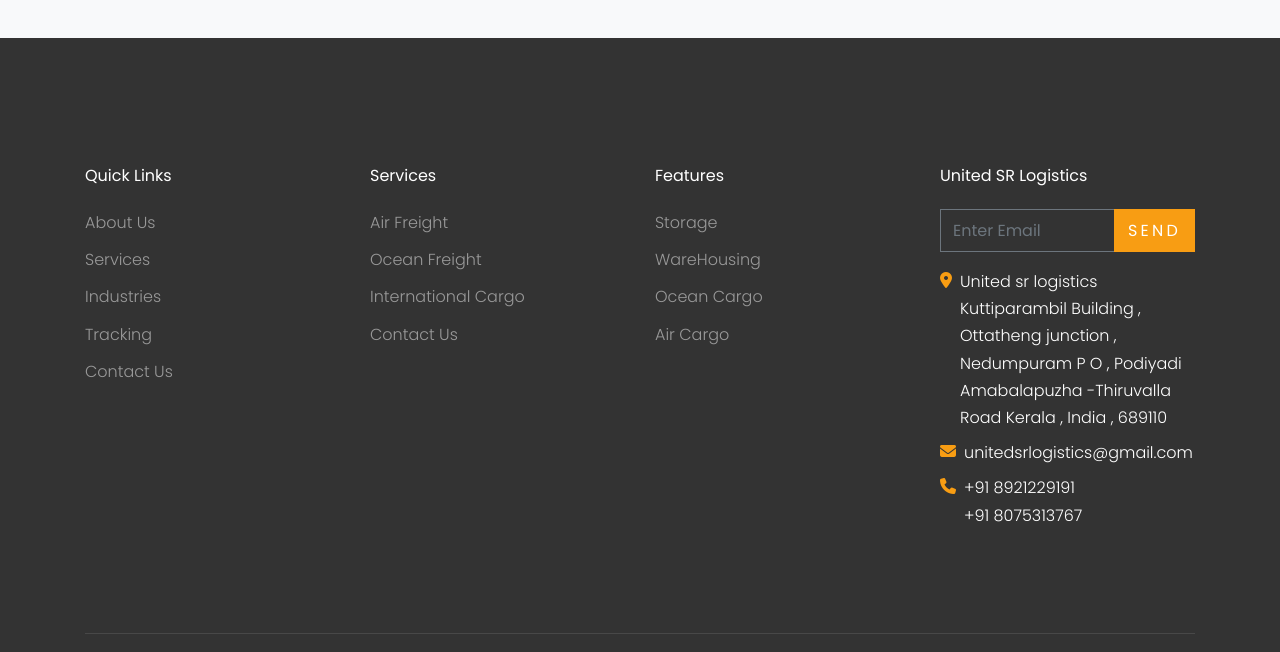
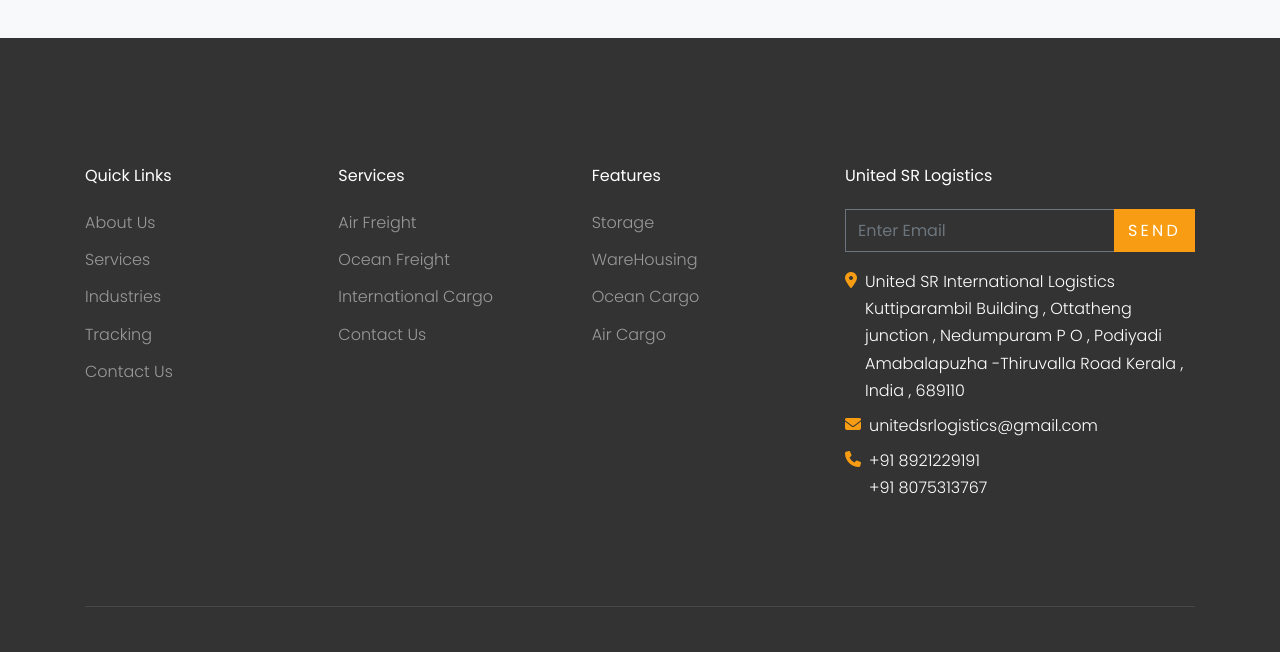
Before and after one commit to Akhil3464/United-SR, a website: page views/contact.html in a window 1280 px wide. Shown: the part 1612-2264 px from the top of the page. Drawn offline with nearby package versions, Linux system fonts and the light colour scheme; files that its build step writes are made by us from their sources; files whose address does not match are found by name; a web font is replaced by a local one.

Commit message:
Update footer details across multiple pages; change "United sr logistics" to "United SR International Logistics" and adjust column sizes

```diff
--- a/views/contact.html
+++ b/views/contact.html
@@ -175,7 +175,7 @@
           <div class="p-4 mb-3 bg-white">
             <p class="mb-0 font-weight-bold">Address</p>
             <p class="mb-4"> <a href="https://maps.app.goo.gl/JbEYEj2ALtMpiKyf6">
-              United sr logistics <br>
+              United SR International Logistics <br>
               Kuttiparambil Building ,
               Ottatheng junction ,
               Nedumpram PO ,
@@ -228,7 +228,7 @@
   <footer class="site-footer">
     <div class="container">
       <div class="row">
-        <div class="col-md-9">
+        <div class="col-md-8">
           <div class="row">
             <div class="col-md-4">
               <h2 class="footer-heading mb-4">Quick Links</h2>
@@ -269,7 +269,7 @@
             </div> -->
           </div>
         </div>
-        <div class="col-md-3">
+        <div class="col-md-4">
           <h2 class="footer-heading mb-4">United SR Logistics</h2>
           <form action="/get-quote" method="post">
             <div class="input-group mb-3">
@@ -285,7 +285,7 @@
               <i class="fa-solid fa-location-dot mt-1 text-primary mr-2"></i>
 
               <div class="text-white mb-2">
-                 United sr logistics
+                 United SR International Logistics <br>
                 Kuttiparambil Building , Ottatheng junction ,
                 Nedumpuram P O ,
                 Podiyadi
```
Also changed, not shown: views/404.html (+3 -3 lines), views/about.html (+3 -3 lines), views/air-freight.html (+3 -3 lines), views/index.html (+3 -3 lines), views/industries.html (+3 -3 lines), views/international-cargo.html (+3 -3 lines), views/ocean-freight.html (+3 -3 lines), views/request-a-quote.html (+3 -3 lines), views/services.html (+3 -3 lines), views/storage.html (+3 -3 lines), views/tracking.html (+3 -3 lines), views/warehousing.html (+3 -3 lines).
